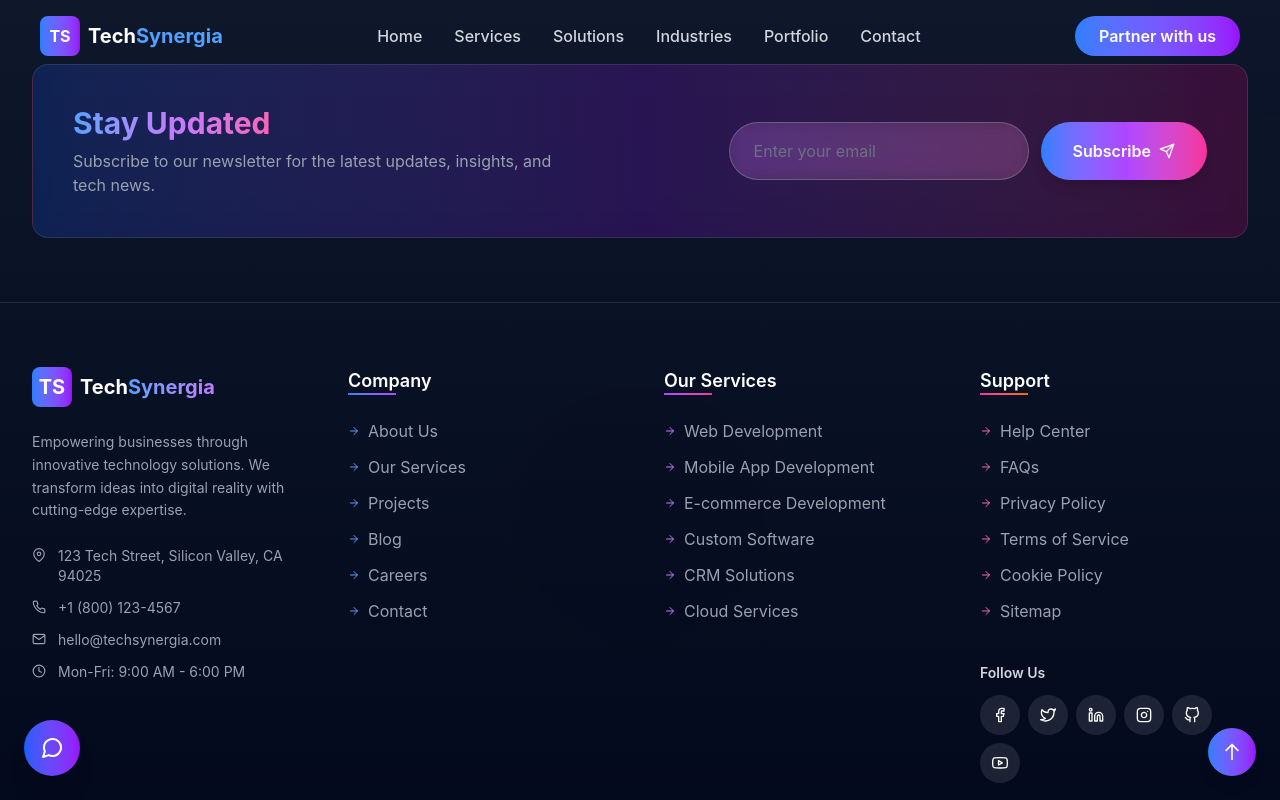
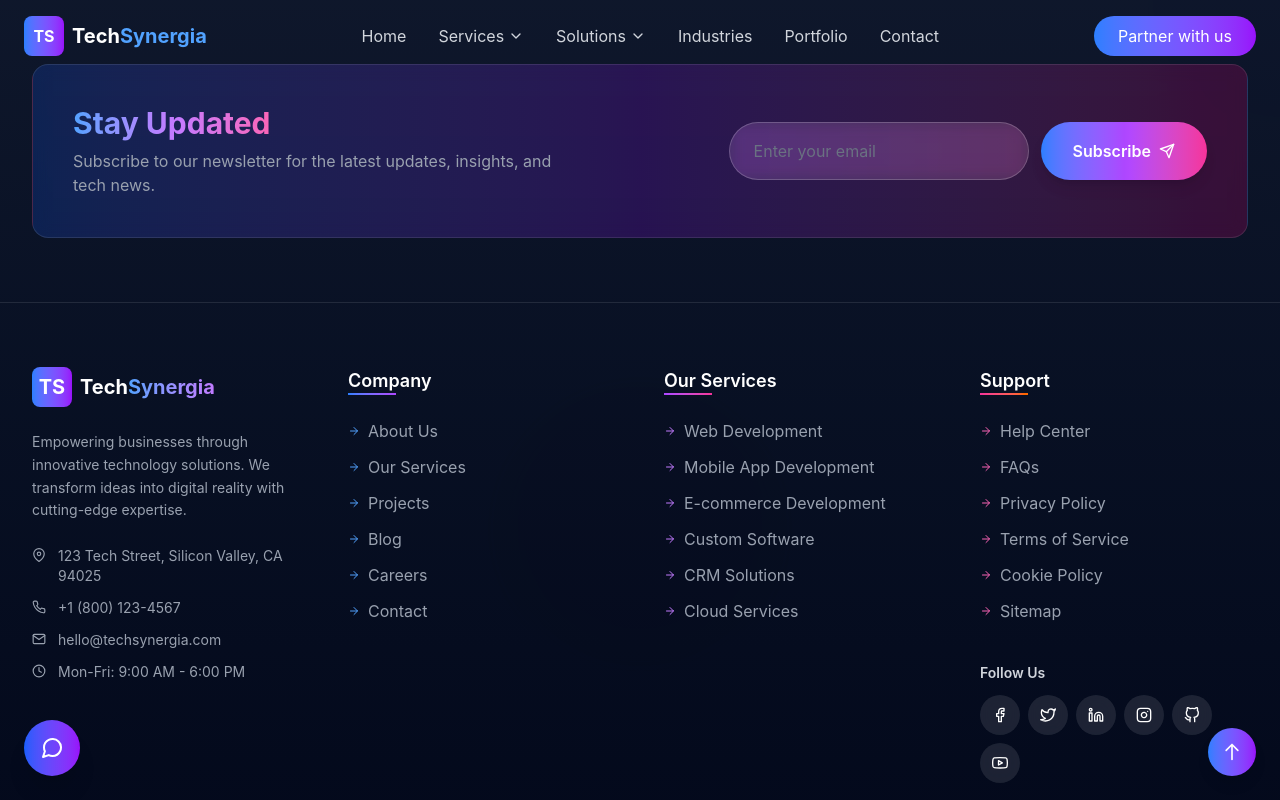
Before and after one commit to rajat804/tech-synergia, a React (Vite) app: page /solutions in a window 1280 px wide. Shown: the top 800 px of the page. Built offline with nearby package versions, Linux system fonts and the light colour scheme.

Commit message:
Header update

```diff
--- a/src/component/Header/Header.jsx
+++ b/src/component/Header/Header.jsx
@@ -1,114 +1,252 @@
 import React, { useState } from "react";
 import { Link } from "react-router-dom";
+import {
+  FiMonitor,
+  FiSmartphone,
+  FiShoppingCart,
+  FiCode,
+  FiUsers,
+  FiPieChart,
+  FiCoffee,
+  FiPackage,
+  FiTruck,
+  FiHome,
+  FiDollarSign,
+  FiBook,
+  FiUserCheck,
+  FiTarget,
+  FiSettings,
+  FiCreditCard,
+  FiLink,
+  FiTool,
+  FiServer,
+  FiCpu,
+  FiChevronDown,
+  FiMenu,
+  FiX
+} from "react-icons/fi";
 
 const Header = () => {
+  const [menuOpen, setMenuOpen] = useState(false);
+  const [serviceOpen, setServiceOpen] = useState(false);
+  const [solutionOpen, setSolutionOpen] = useState(false);
 
-  const [menuOpen, setMenuOpen] = useState(false);
-
-  const navLinks = [
-    { name: "Home", path: "/" },
-    { name: "Services", path: "/services" },
-    { name: "Solutions", path: "/solutions" },
-    { name: "Industries", path: "/industries" },
-    { name: "Portfolio", path: "/portfolio" },
-    { name: "Contact", path: "/contact" },
+  const services = [
+    { name: "Website Development", icon: <FiMonitor />, path: "/services" },
+    {
+      name: "Mobile App Development",
+      icon: <FiSmartphone />,
+      path: "/services",
+    },
+    {
+      name: "Ecommerce Development",
+      icon: <FiShoppingCart />,
+      path: "/services",
+    },
+    {
+      name: "Custom Software Development",
+      icon: <FiCode />,
+      path: "/services",
+    },
+    { name: "ERP & CRM Solutions", icon: <FiUsers />, path: "/services" },
+    {
+      name: "API Development & Integration",
+      icon: <FiLink />,
+      path: "/services",
+    },
+    { name: "Maintenance and Support", icon: <FiTool />, path: "/services" },
+    {
+      name: "Software Development Outsourcing",
+      icon: <FiServer />,
+      path: "/services",
+    },
+    { name: "Desktop App Development", icon: <FiCpu />, path: "/services" },
   ];
 
+  const solutions = [
+    { name: "Accounting Software", icon: <FiPieChart />, path: "/solutions" },
+    { name: "Restaurant POS Software", icon: <FiCoffee />, path: "/solutions" },
+    { name: "Inventory Management", icon: <FiPackage />, path: "/solutions" },
+    { name: "Fleet Management", icon: <FiTruck />, path: "/solutions" },
+    { name: "Warehouse Management", icon: <FiHome />, path: "/solutions" },
+    { name: "HR Management", icon: <FiUsers />, path: "/solutions" },
+    { name: "Finance Management", icon: <FiDollarSign />, path: "/solutions" },
+    {
+      name: "School Management Software",
+      icon: <FiBook />,
+      path: "/solutions",
+    },
+    { name: "Vendor Management", icon: <FiUserCheck />, path: "/solutions" },
+    { name: "Lead Management", icon: <FiTarget />, path: "/solutions" },
+    { name: "Operations Management", icon: <FiSettings />, path: "/solutions" },
+    { name: "Kiosk Software", icon: <FiMonitor />, path: "/solutions" },
+    { name: "Payment Software", icon: <FiCreditCard />, path: "/solutions" },
+  ];
 
   return (
     <header className="w-full absolute top-0 left-0 z-50">
-
-      <div className="max-w-[1400px] mx-auto flex items-center justify-between px-4 sm:px-6 lg:px-10 py-4">
-
+      <div className="max-w-[1400px] mx-auto flex items-center justify-between px-6 py-4">
         {/* Logo */}
         <Link to="/" className="flex items-center gap-2">
-
-          <div className="w-9 h-9 sm:w-10 sm:h-10 bg-gradient-to-r from-blue-500 to-purple-600 rounded-lg flex items-center justify-center text-white font-bold">
+          <div className="w-10 h-10 bg-gradient-to-r from-blue-500 to-purple-600 rounded-lg flex items-center justify-center text-white font-bold">
             TS
           </div>
-
-          <h1 className="text-white text-lg sm:text-xl font-bold">
+          <h1 className="text-white text-xl font-bold">
             Tech<span className="text-blue-400">Synergia</span>
           </h1>
-
         </Link>
 
+        {/* Desktop Menu */}
+        <nav className="hidden lg:flex items-center gap-8 text-gray-300">
+          <Link to="/" className="hover:text-white transition">
+            Home
+          </Link>
 
-        {/* Desktop Menu */}
-        <nav className="hidden lg:flex items-center gap-8">
+          {/* Services */}
+          <div className="relative group">
+            <button className="flex items-center gap-1 hover:text-white">
+              Services <FiChevronDown size={16} />
+            </button>
 
-          {navLinks.map((link, index) => (
+            <div className="absolute left-0 top-8 w-80 bg-white shadow-xl rounded-xl p-6 opacity-0 invisible group-hover:visible group-hover:opacity-100 transition">
+              <div className="grid grid-cols-1 gap-4">
+                {services.map((item, index) => (
                   <Link
                     key={index}
-              to={link.path}
-              className="relative text-gray-300 hover:text-white font-medium transition duration-300 group"
+                    to={item.path}
+                    className="flex items-center gap-3 p-2 rounded-lg hover:bg-gray-100"
                   >
-              {link.name}
-
-              <span className="absolute left-0 -bottom-1 w-0 h-[2px] bg-blue-500 transition-all duration-300 group-hover:w-full"></span>
+                    <span className="text-blue-600 text-xl">{item.icon}</span>
+                    <span className="text-gray-700">{item.name}</span>
                   </Link>
                 ))}
+              </div>
+            </div>
+          </div>
 
+          {/* Solutions */}
+          <div className="relative group">
+            <button className="flex items-center gap-1 hover:text-white">
+              Solutions <FiChevronDown size={16} />
+            </button>
+
+            <div className="absolute left-0 top-8 w-80 bg-white shadow-xl rounded-xl p-6 opacity-0 invisible group-hover:visible group-hover:opacity-100 transition">
+              <div className="grid grid-cols-1 gap-4">
+                {solutions.map((item, index) => (
+                  <Link
+                    key={index}
+                    to={item.path}
+                    className="flex items-center gap-3 p-2 rounded-lg hover:bg-gray-100"
+                  >
+                    <span className="text-purple-600 text-xl">{item.icon}</span>
+                    <span className="text-gray-700">{item.name}</span>
+                  </Link>
+                ))}
+              </div>
+            </div>
+          </div>
+
+          <Link to="/industries" className="hover:text-white transition">
+            Industries
+          </Link>
+
+          <Link to="/portfolio" className="hover:text-white transition">
+            Portfolio
+          </Link>
+
+          <Link to="/contact" className="hover:text-white transition">
+            Contact
+          </Link>
         </nav>
 
-
-        {/* CTA Button */}
+        {/* CTA */}
         <div className="hidden lg:block">
-          <button className="bg-gradient-to-r from-blue-500 to-purple-600 text-white px-6 py-2 rounded-full font-semibold hover:scale-105 transition duration-300">
+          <button className="bg-gradient-to-r from-blue-500 to-purple-600 text-white px-6 py-2 rounded-full hover:scale-105 transition">
             Partner with us
           </button>
         </div>
 
-
         {/* Mobile Menu Button */}
         <button
+          className="lg:hidden text-white"
           onClick={() => setMenuOpen(!menuOpen)}
-          className="lg:hidden text-white"
         >
+          {menuOpen ? <FiX size={28} /> : <FiMenu size={28} />}
+        </button>
+      </div>
 
-          {menuOpen ? (
-            <svg xmlns="http://www.w3.org/2000/svg" className="h-7 w-7" fill="none" viewBox="0 0 24 24" stroke="currentColor">
-              <path strokeLinecap="round" strokeLinejoin="round" strokeWidth="2" d="M6 18L18 6M6 6l12 12" />
-            </svg>
-          ) : (
-            <svg xmlns="http://www.w3.org/2000/svg" className="h-7 w-7" fill="none" viewBox="0 0 24 24" stroke="currentColor">
-              <path strokeLinecap="round" strokeLinejoin="round" strokeWidth="2" d="M4 6h16M4 12h16M4 18h16" />
-            </svg>
-          )}
+      {/* Mobile Menu */}
+      {menuOpen && (
+        <div className="lg:hidden bg-slate-900 px-6 py-6 space-y-6">
+          <Link to="/" className="block text-white">
+            Home
+          </Link>
 
+          {/* Mobile Services */}
+          <div>
+            <button
+              onClick={() => setServiceOpen(!serviceOpen)}
+              className="flex justify-between w-full text-white"
+            >
+              Services <FiChevronDown />
             </button>
 
+            {serviceOpen && (
+              <div className="mt-3 space-y-2">
+                {services.map((item, index) => (
+                  <Link
+                    key={index}
+                    to={item.path}
+                    className="flex items-center gap-2 text-gray-300"
+                  >
+                    {item.icon} {item.name}
+                  </Link>
+                ))}
+              </div>
+            )}
           </div>
 
+          {/* Mobile Solutions */}
+          <div>
+            <button
+              onClick={() => setSolutionOpen(!solutionOpen)}
+              className="flex justify-between w-full text-white"
+            >
+              Solutions <FiChevronDown />
+            </button>
 
-      {/* Mobile / Tablet Menu */}
-      {menuOpen && (
-
-        <div className="lg:hidden bg-slate-900/95 backdrop-blur-xl border-t border-gray-700">
-
-          <nav className="flex flex-col gap-4 px-6 py-6">
-
-            {navLinks.map((link, index) => (
+            {solutionOpen && (
+              <div className="mt-3 space-y-2">
+                {solutions.map((item, index) => (
                   <Link
                     key={index}
-                to={link.path}
-                className="text-gray-300 hover:text-white text-lg transition"
-                onClick={() => setMenuOpen(false)}
+                    to={item.path}
+                    className="flex items-center gap-2 text-gray-300"
                   >
-                {link.name}
+                    {item.icon} {item.name}
                   </Link>
                 ))}
+              </div>
+            )}
+          </div>
 
-            <button className="mt-4 bg-gradient-to-r from-blue-500 to-purple-600 text-white py-3 rounded-lg font-semibold hover:scale-105 transition">
+          <Link to="/industries" className="block text-white">
+            Industries
+          </Link>
+
+          <Link to="/portfolio" className="block text-white">
+            Portfolio
+          </Link>
+
+          <Link to="/contact" className="block text-white">
+            Contact
+          </Link>
+
+          <button className="w-full bg-gradient-to-r from-blue-500 to-purple-600 text-white py-3 rounded-lg">
             Partner with us
           </button>
-
-          </nav>
-
         </div>
-
       )}
-
     </header>
   );
 };
```
Lines whose indentation alone changed are shown as unchanged.
